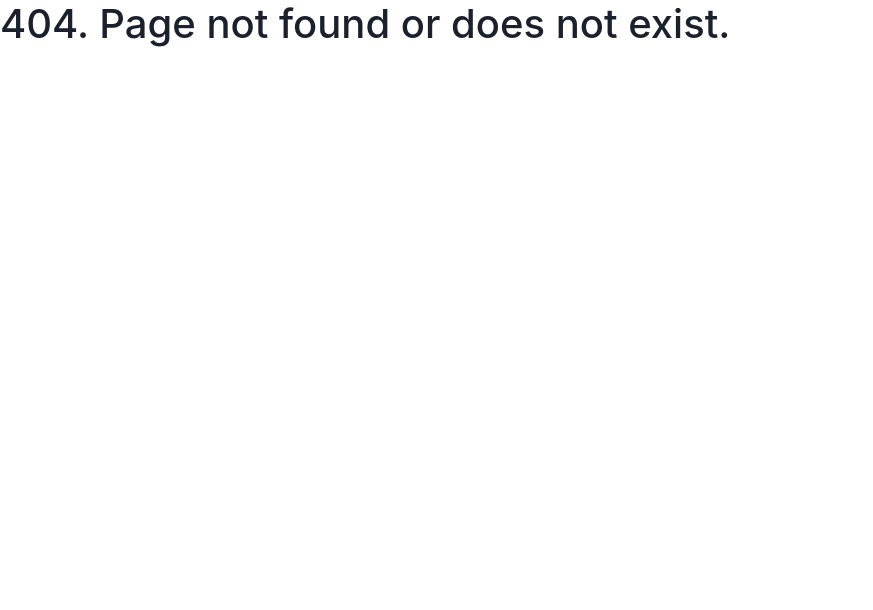
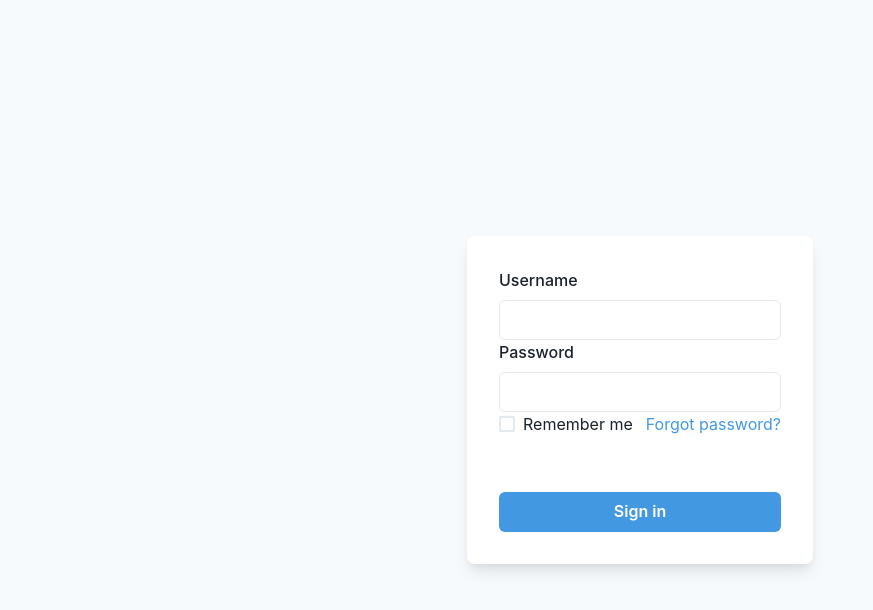
Before and after one commit to jcobacho/stackup-ecomerce, a React (Vite) app in the folder frontend/: page /login in a window 1280 px wide. Before the commit this address had no page. Shown: the top 610 px of the page, without its empty margins (0-873 px from the left). Built offline with nearby package versions, Linux system fonts and the light colour scheme.

Commit message:
[NEW] created login page route

```diff
--- a/frontend/src/App.tsx
+++ b/frontend/src/App.tsx
@@ -7,26 +7,19 @@ import './App.css'
 import { RouterProvider } from "react-router";
 import { createBrowserRouter } from "react-router-dom";
 import NotFound from './core/pages/404'
-import Header from './core/components/Header'
+// import Header from './core/components/Header'
 import HomePage from './core/pages/HomePage';
+import LoginPage from './auth/pages/LoginPage'
 
 function App() {
 
   const router = createBrowserRouter([
-    // {
-    //     path: "/",
-    //     element: (
-    //         <Login authState={authState} isAuthenticated={isAuthenticated} />
-    //     ),
-    //     // children: [
-    //     //     {
-    //     //         path: "register",
-    //     //         element: (
-    //     //             <Register authState={authState} isAuthenticated={isAuthenticated} />
-    //     //         ),
-    //     //     },
-    //     // ],
-    // },
+    {
+        path: "/login",
+        element: (
+            <LoginPage />
+        )
+    },
     {
         path: "/",
         element: (
@@ -37,20 +30,6 @@ function App() {
                 path: "/products",
                 element: <ProductPage />,
             },
-            // {
-            //     path: "user/:username",
-            //     element: <UserSpecificPosts isAuthenticated={isAuthenticated} />,
-            //     loader: async ({ params }) => {
-            //         return params.username;
-            //     },
-            // },
-            // {
-            //     path: "user/:username/post/edit/:postId",
-            //     element: <EditPost isAuthenticated={isAuthenticated} />,
-            //     loader: ({ params }) => {
-            //         return { username: params.username, postId: params.postId };
-            //     },
-            // },
         ],
     },
     {
```
